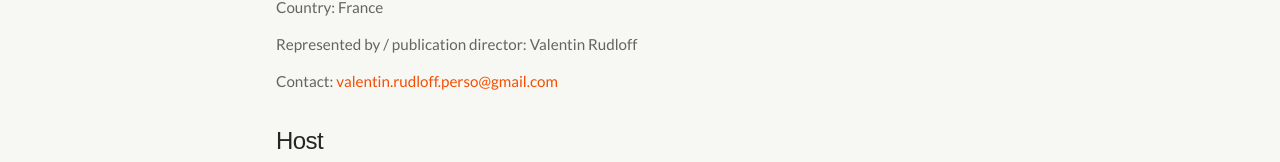
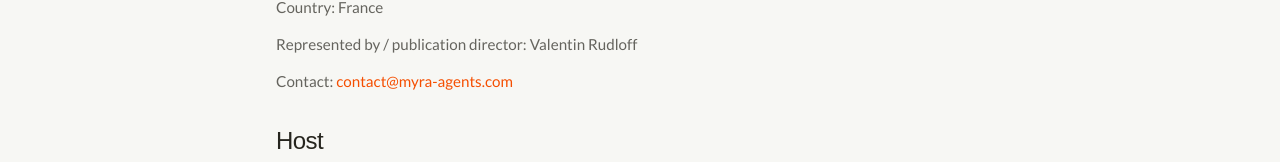
Before and after one commit to Myra-Agents/Myra-Agents.github.io, a Next.js app: page /legal in a window 1280 px wide. Shown: the part 452-614 px from the top of the page. Built offline with nearby package versions, Linux system fonts and the light colour scheme; a web font is replaced by a local one.

Commit message:
chore: use contact@myra-agents.com as contact email

```diff
--- a/src/components/legal/legal-notice.tsx
+++ b/src/components/legal/legal-notice.tsx
@@ -3,7 +3,7 @@
 import { useT } from "@/components/providers";
 import { LegalSection, LegalShell } from "./shell";
 
-const CONTACT = "valentin.rudloff.perso@gmail.com";
+const CONTACT = "contact@myra-agents.com";
 
 // REVIEW: legal address + SIRET/RCS for Leaptech are unknown — the
 // placeholders below must be completed with the real registration details.
--- a/src/components/legal/privacy.tsx
+++ b/src/components/legal/privacy.tsx
@@ -5,7 +5,7 @@ import { useT } from "@/components/providers";
 import { LegalSection, LegalShell } from "./shell";
 
 const CNIL = "https://www.cnil.fr";
-const CONTACT = "valentin.rudloff.perso@gmail.com";
+const CONTACT = "contact@myra-agents.com";
 
 const COPY = {
   en: {
--- a/src/components/legal/terms.tsx
+++ b/src/components/legal/terms.tsx
@@ -3,7 +3,7 @@
 import { useT } from "@/components/providers";
 import { LegalSection, LegalShell } from "./shell";
 
-const CONTACT = "valentin.rudloff.perso@gmail.com";
+const CONTACT = "contact@myra-agents.com";
 const REPO = "https://github.com/Myra-Agents/Myra-Agents";
 
 const COPY = {
```
Also changed, not shown: src/app/.well-known/security.txt/route.ts.
